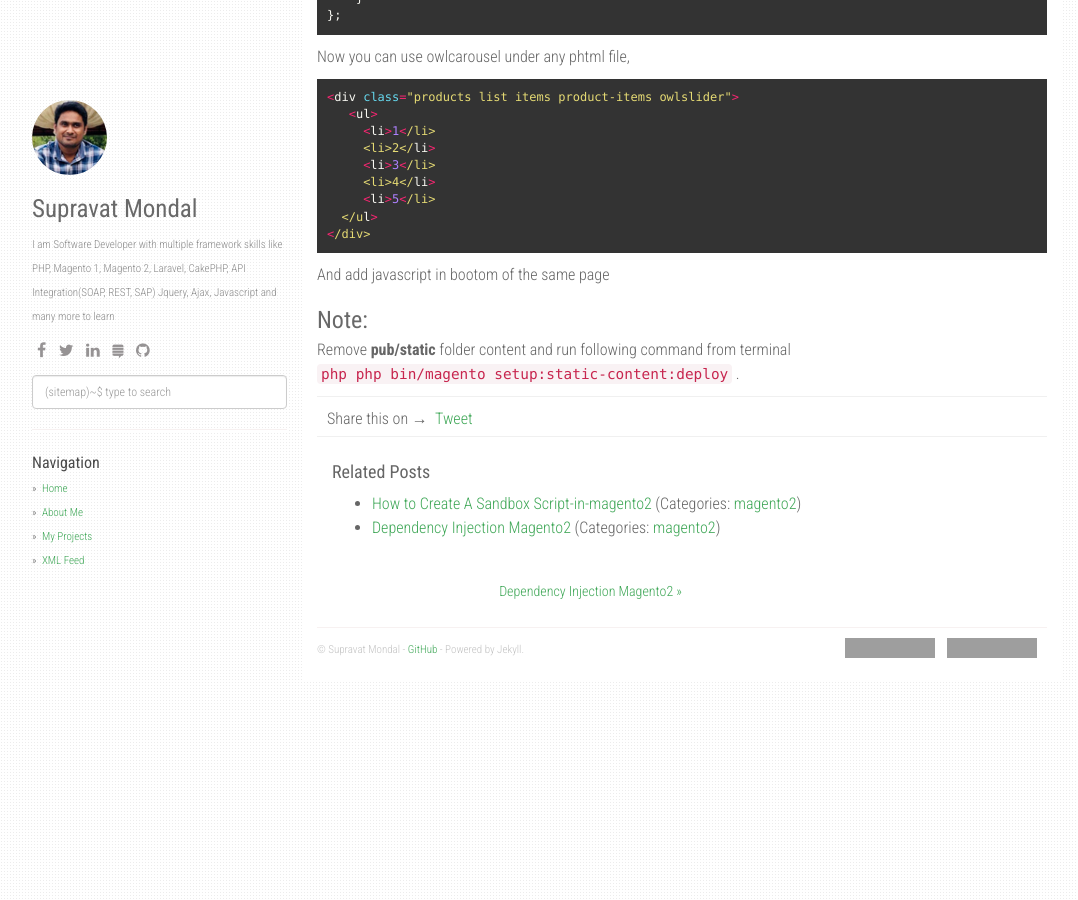
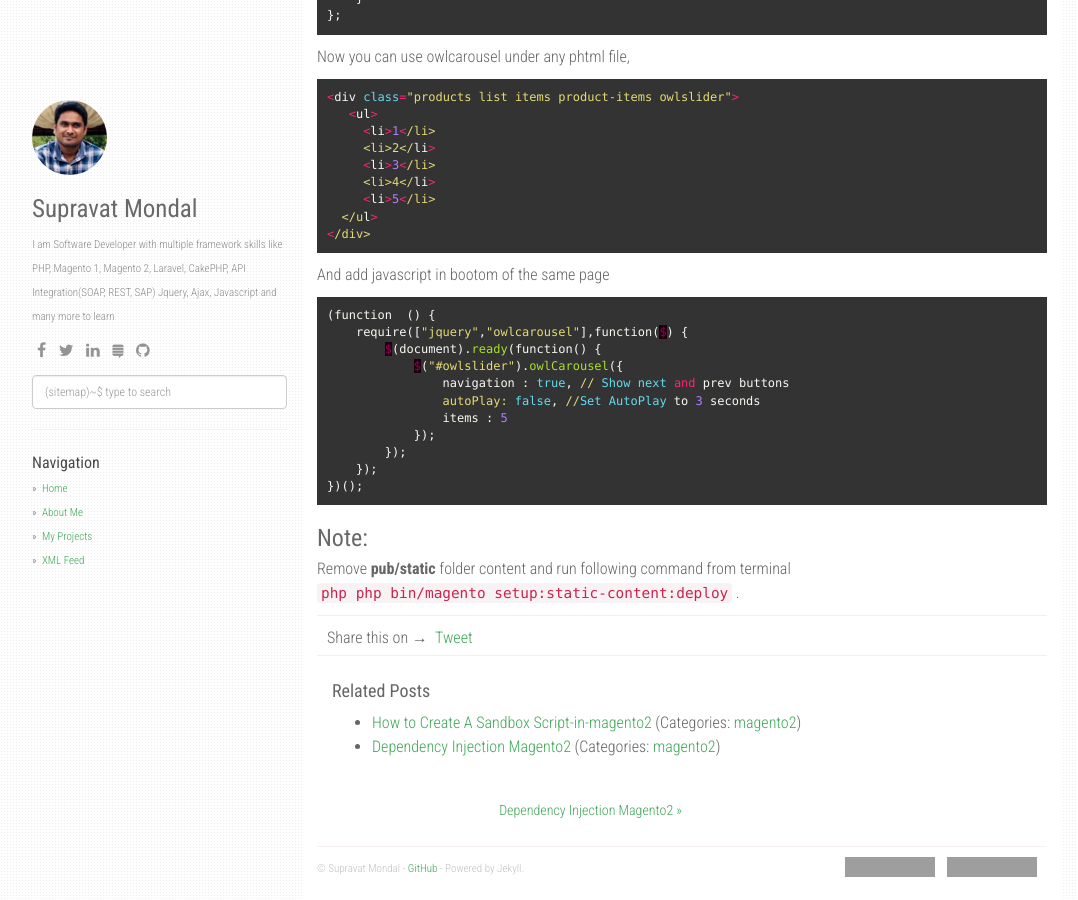
Before and after one commit to supravatm/supravatm.github.io, a Jekyll site: the page built from _posts/2016-02-14-how-to-call-owl-slider-in-magento2.md, in a window 1280 px wide and 900 px high, scrolled down 650 px. Shown: the whole window, without its empty margins (53-1131 px from the left). Built offline with Jekyll 4.4.1, drawn with Linux system fonts in a browser that asks for light colours; nearby versions of some CDN libraries; comment, search, counter and statistics services are not loaded; grey boxes are pictures that could not be loaded.

Commit message:
Fixed syntax error

```diff
--- a/_posts/2016-02-14-how-to-call-owl-slider-in-magento2.md
+++ b/_posts/2016-02-14-how-to-call-owl-slider-in-magento2.md
@@ -63,8 +63,19 @@ Now you can use owlcarousel under any phtml file,
 
 And add javascript in bootom of the same page
 
-
-
+{% highlight ruby %}
+(function  () {
+    require(["jquery","owlcarousel"],function($) {
+        $(document).ready(function() {
+            $("#owlslider").owlCarousel({
+                navigation : true, // Show next and prev buttons
+                autoPlay: false, //Set AutoPlay to 3 seconds
+                items : 5
+            });
+        });
+    });
+})();
+{% endhighlight %}
 
 ### Note:
 
```
